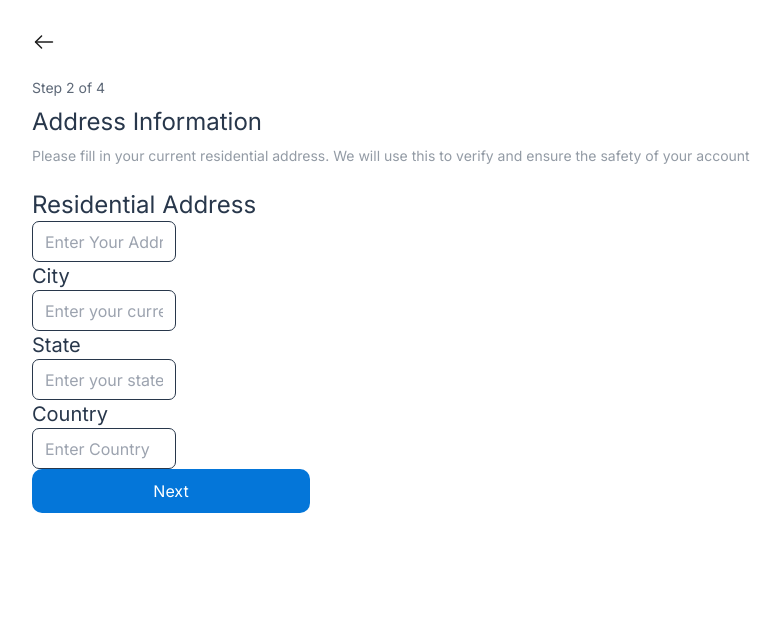
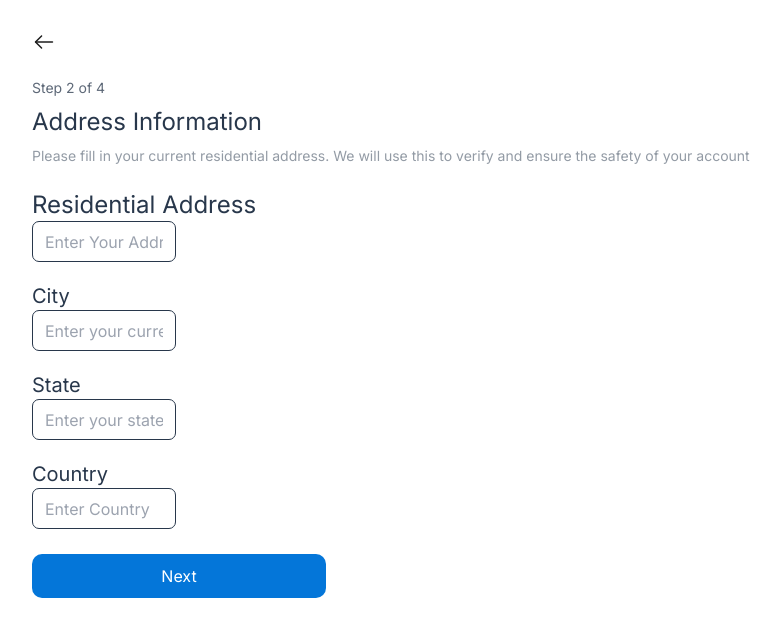
Before and after one commit to Maxwell011/moni-finance, a Next.js app: page /setup/address in a window 1280 px wide. Shown: the top 636 px of the page, without its empty margins (9-789 px from the left). Built offline with nearby package versions, Linux system fonts and the light colour scheme.

Commit message:
Update address input styles in setup page

```diff
--- a/src/app/setup/address/page.tsx
+++ b/src/app/setup/address/page.tsx
@@ -33,7 +33,7 @@ export default function Address() {
           <input
             type='text'
             placeholder='Enter Your Address'
-            className='w-full sm:w-36 h-10 sm:h-[41px] input-style flex items-center border rounded-[7px] border-solid border-[#28374B]'
+            className='w-full sm:w-36 h-10 sm:h-[41px] input-style flex items-center border rounded-[7px] border-solid border-[#28374B] mb-[20px]'
           />
           <label className='text-[#28374B] lg:text-xl  sm:text-sm not-italic font-normal leading-[normal]'>
             City
@@ -42,7 +42,7 @@ export default function Address() {
             type='text'
             name='city'
             placeholder='Enter your current city'
-            className='w-full sm:w-36 h-10 sm:h-[41px] input-style flex items-center border rounded-[7px] border-solid border-[#28374B]'
+            className='w-full sm:w-36 h-10 sm:h-[41px] input-style flex items-center border rounded-[7px] border-solid border-[#28374B] mb-[20px]'
           />
 
           <label className='text-[#28374B] sm:text-xl lg:tex-2xl not-italic font-normal leading-[normal]'>
@@ -52,7 +52,7 @@ export default function Address() {
             type='text'
             name='state'
             placeholder='Enter your state'
-            className='w-full sm:w-36 h-10 sm:h-[41px] input-style flex items-center border rounded-[7px] border-solid border-[#28374B]'
+            className='w-full sm:w-36 h-10 sm:h-[41px] input-style flex items-center border rounded-[7px] border-solid border-[#28374B] mb-[20px]'
           />
           <label className='text-[#28374B] sm:text-xl lg:tex-2xl not-italic font-normal leading-[normal]'>
             Country
@@ -61,9 +61,9 @@ export default function Address() {
             type='text'
             name='country'
             placeholder='Enter Country'
-            className='w-full sm:w-36 h-10 sm:h-[41px] input-style flex items-center border rounded-[7px] border-solid border-[#28374B]'
+            className='w-full sm:w-36 h-10 sm:h-[41px] input-style flex items-center border rounded-[7px] border-solid border-[#28374B] mb-[25px]'
           />
-          <button className='flex w-[278px] justify-center items-center gap-4 text-white text-base not-italic font-normal leading-[normal] p-3 rounded-[10px] bg-[#0476D9]'>
+          <button className='flex w-[294px] justify-center items-center gap-4 text-white text-base not-italic font-normal leading-[normal] p-3 rounded-[10px] bg-[#0476D9]'>
             <Link href='/setup/' legacyBehavior>
               Next
             </Link>
```
